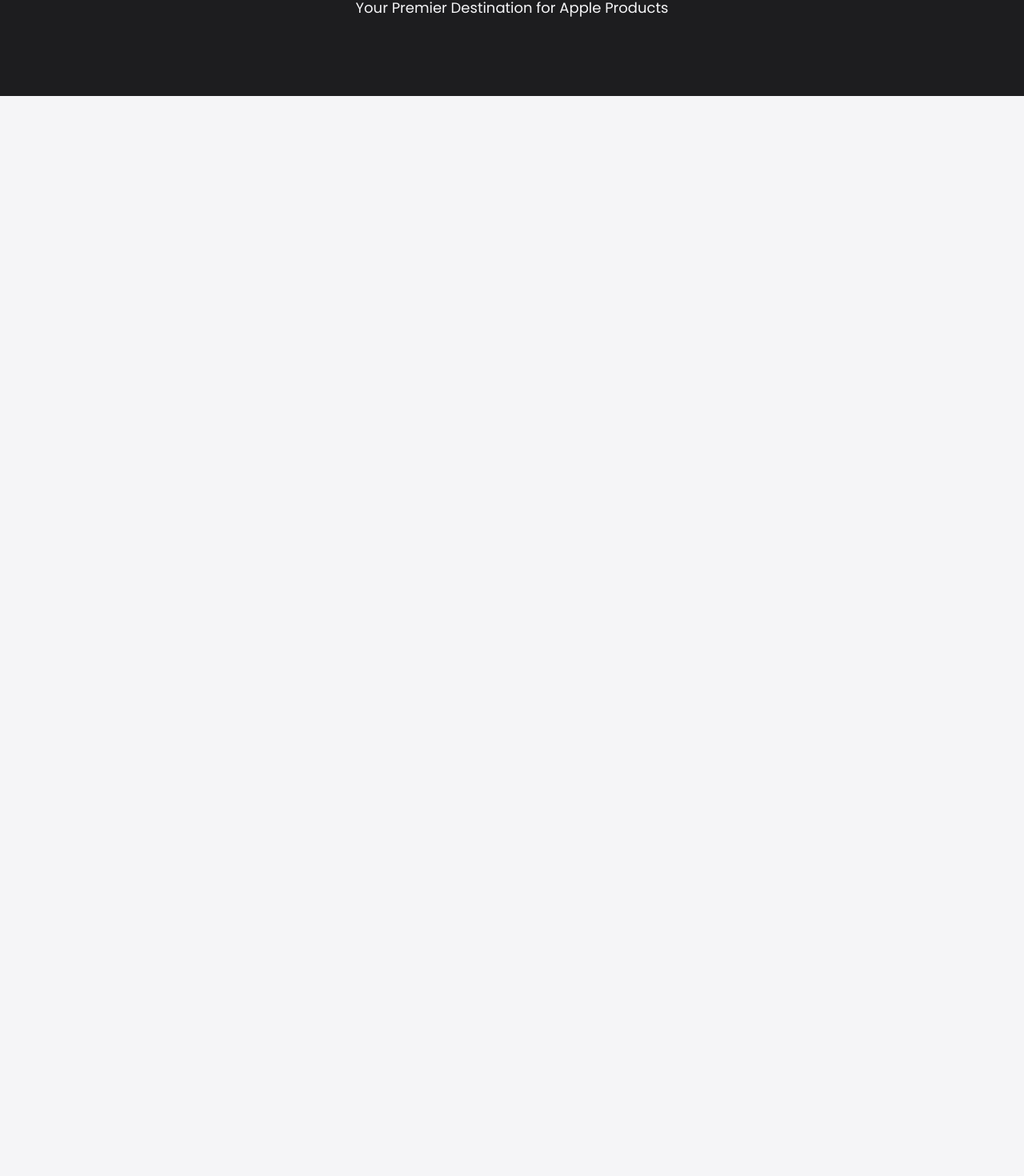
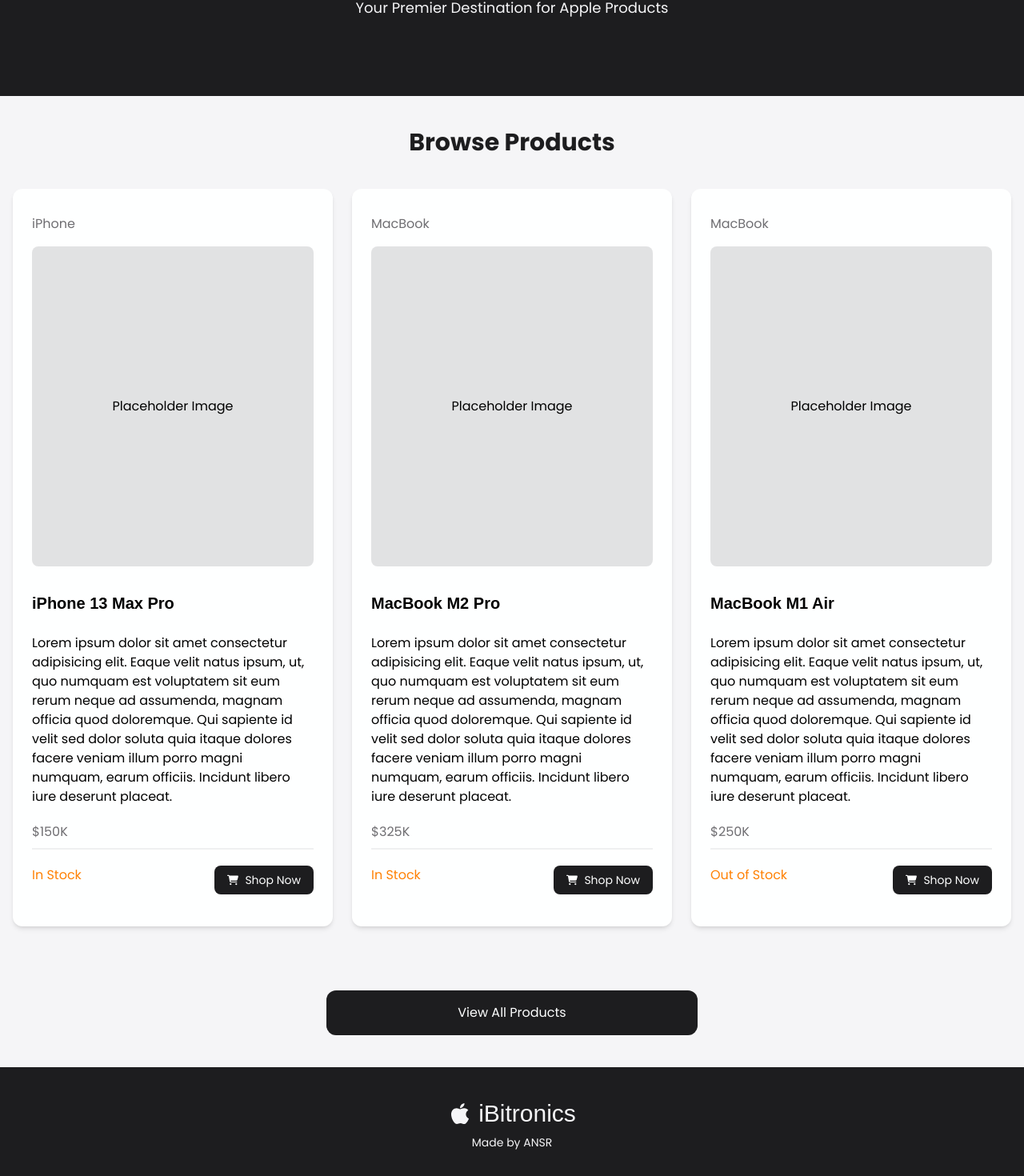
Before and after one commit to Ashmin-Bhujel/ibitronics, a React (Vite) app: page / in a window 1280 px wide. Shown: the part 240-1710 px from the top of the page at 80% size. Before the commit the page ends 800 px from the top, so only its background shows below. Built offline with nearby package versions, Linux system fonts and the light colour scheme; a web font is replaced by a local one.

Commit message:
Create basic landing page

```diff
--- a/package.json
+++ b/package.json
@@ -15,6 +15,7 @@
     "prop-types": "^15.8.1",
     "react": "^18.2.0",
     "react-dom": "^18.2.0",
+    "react-icons": "^5.2.1",
     "tailwindcss": "^3.4.4"
   },
   "devDependencies": {
--- a/src/App.jsx
+++ b/src/App.jsx
@@ -1,11 +1,15 @@
 import Header from "./components/Header";
 import Hero from "./components/Hero";
+import HomeProducts from "./components/HomeProducts";
+import Footer from "./components/Footer";
 
 export default function App() {
   return (
     <>
       <Header />
       <Hero />
+      <HomeProducts />
+      <Footer />
     </>
   );
 }
--- /dev/null
+++ b/src/assets/products.json
@@ -0,0 +1,29 @@
+[
+  {
+    "id": 1,
+    "category": "iPhone",
+    "image": "",
+    "name": "iPhone 13 Max Pro",
+    "description": "Lorem ipsum dolor sit amet consectetur adipisicing elit. Eaque velit natus ipsum, ut, quo numquam est voluptatem sit eum rerum neque ad assumenda, magnam officia quod doloremque. Qui sapiente id velit sed dolor soluta quia itaque dolores facere veniam illum porro magni numquam, earum officiis. Incidunt libero iure deserunt placeat.",
+    "price": 150,
+    "stockAvailibilty": "In Stock"
+  },
+  {
+    "id": 2,
+    "category": "MacBook",
+    "image": "",
+    "name": "MacBook M2 Pro",
+    "description": "Lorem ipsum dolor sit amet consectetur adipisicing elit. Eaque velit natus ipsum, ut, quo numquam est voluptatem sit eum rerum neque ad assumenda, magnam officia quod doloremque. Qui sapiente id velit sed dolor soluta quia itaque dolores facere veniam illum porro magni numquam, earum officiis. Incidunt libero iure deserunt placeat.",
+    "price": 325,
+    "stockAvailibilty": "In Stock"
+  },
+  {
+    "id": 3,
+    "category": "MacBook",
+    "image": "",
+    "name": "MacBook M1 Air",
+    "description": "Lorem ipsum dolor sit amet consectetur adipisicing elit. Eaque velit natus ipsum, ut, quo numquam est voluptatem sit eum rerum neque ad assumenda, magnam officia quod doloremque. Qui sapiente id velit sed dolor soluta quia itaque dolores facere veniam illum porro magni numquam, earum officiis. Incidunt libero iure deserunt placeat.",
+    "price": 250,
+    "stockAvailibilty": "Out of Stock"
+  }
+]
--- /dev/null
+++ b/src/components/Footer.jsx
@@ -0,0 +1,23 @@
+import { FaApple } from "react-icons/fa6";
+
+export default function Footer() {
+  return (
+    <>
+      <section className="bg-dark py-10">
+        <div className="max-w-7xl mx-auto px-4 sm:px-6 lg:px-8 flex flex-col items-center">
+          <div className="text-center">
+            <p className="font-barlow text-2xl font-light text-lightMid sm:text-3xl md:text-3xl">
+              <div className="flex items-center gap-2">
+                <FaApple />
+                iBitronics
+              </div>
+            </p>
+            <p className="my-2 text-xs sm:text-sm text-lightMid">
+              Made by ANSR
+            </p>
+          </div>
+        </div>
+      </section>
+    </>
+  );
+}
--- a/src/components/Header.jsx
+++ b/src/components/Header.jsx
@@ -1,3 +1,5 @@
+import { FaApple } from "react-icons/fa6";
+
 export default function Header() {
   return (
     <>
@@ -6,12 +8,12 @@
           <div className="flex h-20 items-center justify-between">
             <div className="flex flex-1 items-center justify-center md:items-stretch md:justify-start">
               {/* Logo */}
-              <a
-                className="flex flex-shrink-0 items-center mr-4"
-                href="/index.html"
-              >
+              <a className="flex flex-shrink-0 items-center mr-4" href="/">
                 <span className="hidden md:block text-dark text-3xl font-barlow ml-2">
-                  iBitronics
+                  <div className="flex items-center gap-2">
+                    <FaApple />
+                    iBitronics
+                  </div>
                 </span>
               </a>
 
@@ -19,25 +21,25 @@
               <div className="md:ml-auto">
                 <div className="flex space-x-2">
                   <a
-                    href="/index.html"
+                    href="/"
                     className="text-dark hover:text-primary px-3 py-2"
                   >
                     Home
                   </a>
                   <a
-                    href="/jobs.html"
+                    href="/"
                     className="text-dark hover:text-primary px-3 py-2"
                   >
                     Products
                   </a>
                   <a
-                    href="/add-job.html"
+                    href="/"
                     className="text-dark hover:text-primary px-3 py-2"
                   >
                     Add Products
                   </a>
                   <a
-                    href="/add-job.html"
+                    href="/"
                     className="text-dark hover:text-primary px-3 py-2"
                   >
                     Contact Us
--- a/src/components/Hero.jsx
+++ b/src/components/Hero.jsx
@@ -1,7 +1,7 @@
 export default function Hero() {
   return (
     <>
-      <section className="bg-dark py-20 mb-4">
+      <section className="bg-dark py-20">
         <div className="max-w-7xl mx-auto px-4 sm:px-6 lg:px-8 flex flex-col items-center">
           <div className="text-center">
             <h1 className="font-barlow text-4xl font-light text-lightMid sm:text-5xl md:text-6xl">
--- /dev/null
+++ b/src/components/HomeProducts.jsx
@@ -0,0 +1,30 @@
+import Product from "./Product";
+import products from "../assets/products.json";
+
+export default function HomeProducts() {
+  return (
+    <>
+      <section className="px-4 py-10">
+        <div className="container-xl lg:container m-auto">
+          <h2 className="text-3xl font-bold text-dark mb-10 text-center">
+            Browse Products
+          </h2>
+          <div className="grid grid-cols-1 md:grid-cols-2 xl:grid-cols-3 gap-6">
+            {products.map((product) => (
+              <Product key={product.id} product={product} />
+            ))}
+          </div>
+        </div>
+      </section>
+
+      <section className="m-auto max-w-lg my-10 px-6">
+        <a
+          href="products.html"
+          className="block bg-dark text-light text-center py-4 px-6 rounded-xl hover:text-primary"
+        >
+          View All Products
+        </a>
+      </section>
+    </>
+  );
+}
--- /dev/null
+++ b/src/components/Product.jsx
@@ -0,0 +1,53 @@
+import PropTypes from "prop-types";
+import { FaCartShopping } from "react-icons/fa6";
+
+export default function Product({ product }) {
+  return (
+    <>
+      <div className="bg-light rounded-xl shadow-md relative">
+        <div className="p-6">
+          <div className="mb-6">
+            <div className="text-darkMid my-2">{product.category}</div>
+            <div className="flex items-center justify-center h-[400px] bg-darkMid/20 mt-4 mb-8 rounded-lg">
+              <span>Placeholder Image</span>
+            </div>
+            <h3 className="font-barlow font-semibold text-xl">
+              {product.name}
+            </h3>
+          </div>
+
+          <div className="mb-5">{product.description}</div>
+
+          <h3 className="text-darkMid mb-2">${product.price}K</h3>
+
+          <div className="border border-darkMid/10 mb-5"></div>
+
+          <div className="flex flex-col lg:flex-row justify-between mb-4">
+            <div className="text-primary mb-3">{product.stockAvailibilty}</div>
+            <a
+              href="job.html"
+              className="h-[36px] bg-dark hover:text-primary text-light px-4 py-2 rounded-lg text-center text-sm"
+            >
+              <div className="flex items-center gap-2">
+                <FaCartShopping />
+                Shop Now
+              </div>
+            </a>
+          </div>
+        </div>
+      </div>
+    </>
+  );
+}
+
+Product.propTypes = {
+  product: PropTypes.shape({
+    id: PropTypes.number.isRequired,
+    category: PropTypes.string.isRequired,
+    image: PropTypes.string.isRequired,
+    name: PropTypes.string.isRequired,
+    description: PropTypes.string.isRequired,
+    price: PropTypes.number.isRequired,
+    stockAvailibilty: PropTypes.string.isRequired,
+  }).isRequired,
+};
```
Also changed, not shown: 1 other file (tests, documents, lock files or other folders).
